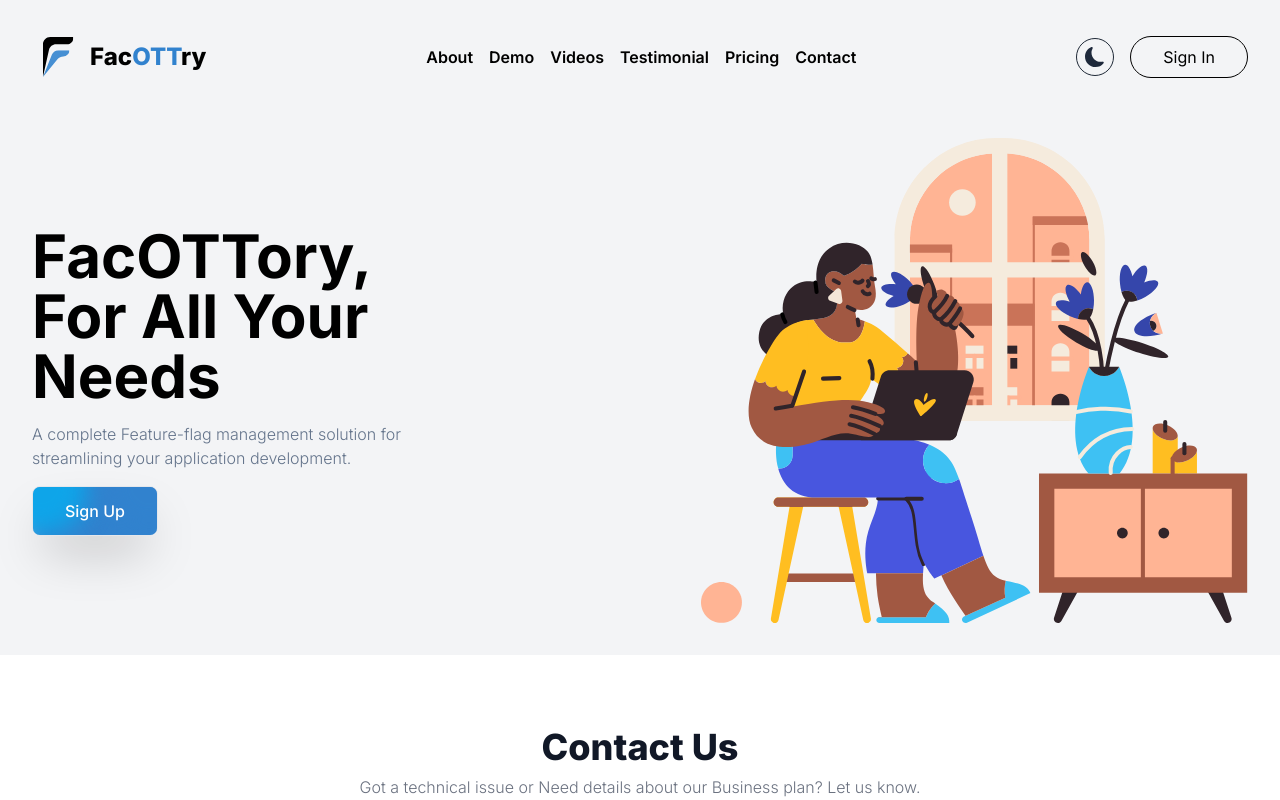
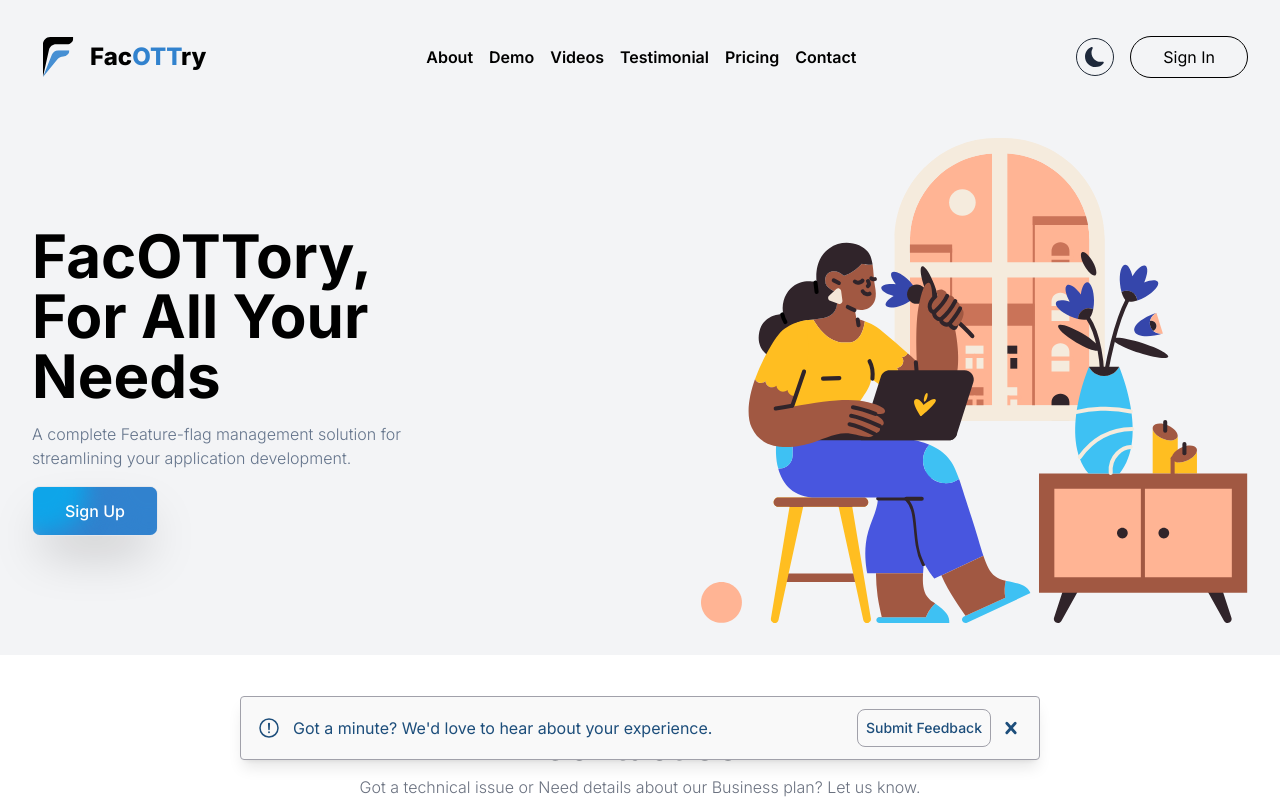
Before and after one commit to facottryDev/facottry, a Next.js app in the folder client/: page / in a window 1280 px wide. Shown: the top 800 px of the page. Built offline with nearby package versions, Linux system fonts and the light colour scheme; no server answers.

Commit message:
scaleAuth on

```diff
--- a/client/src/app/page.tsx
+++ b/client/src/app/page.tsx
@@ -4,6 +4,7 @@ import { axios_auth } from "@/lib/axios"
 import ContactForm from "@/components/landing/ContactForm"
 import NavBar from "@/components/landing/NavBar"
 import { Hero } from "@/components/landing/Hero"
+import Notibar from "@/components/global/Notibar"
 
 const LandingPage = () => {
   const [isLoggedin, setIsLoggedin] = useState(false);
@@ -23,6 +24,7 @@ const LandingPage = () => {
 
   return (
     <div className="bg-white dark:bg-zinc-950">
+      <Notibar message="Take a moment to provide your valuable feedback to us by" href={'https://forms.gle/YESLbaEbMBXkYXJ87'} />
       <div className="bg-gray-100 dark:bg-zinc-900 py-8 px-8">
         <NavBar isLoggedin={isLoggedin} />
 
--- a/client/src/components/global/Notibar.tsx
+++ b/client/src/components/global/Notibar.tsx
@@ -14,7 +14,7 @@ const Notibar = ({ message, href }: Props) => {
     if (!notibar) return null;
 
     return (
-        <div className="absolute w-[80%] max-w-[800px] bottom-10 left-1/2 transform -translate-x-1/2 border border-primary400 text-primary700 px-4 py-3 rounded shadow-lg" role="alert">
+        <div className="fixed z-20 bg-bggray w-[80%] max-w-[800px] bottom-10 left-1/2 transform -translate-x-1/2 border border-zinc-400 text-primary700 px-4 py-3 rounded shadow-lg" role="alert">
             <div className="flex items-center justify-between">
                 <div className="flex items-center gap-3">
                     <div className="md:block hidden">
@@ -24,7 +24,7 @@ const Notibar = ({ message, href }: Props) => {
                 </div>
 
                 <div className="flex items-center gap-2">
-                    <Link href={'https://forms.gle/YESLbaEbMBXkYXJ87'} target="_blank" className="text-center border border-primary700 dark:border-white px-2 py-2 rounded-lg text-primary700 hover:bg-primary700 hover:text-white transition dark:text-slate-200 ml-2 dark:hover:bg-zinc-800 text-sm font-medium">
+                    <Link href={'https://forms.gle/YESLbaEbMBXkYXJ87'} target="_blank" className="text-center border border-zinc-400 dark:border-white px-2 py-2 rounded-lg text-primary700 hover:bg-primary700 hover:text-white transition dark:text-slate-200 ml-2 dark:hover:bg-zinc-800 text-sm font-medium">
                         Submit Feedback
                     </Link>
                     <button onClick={() => setNotibar(false)} className="text-primary500 hover:text-primary700">
```
Also changed, not shown: 2 other files (tests, documents, lock files or other folders).
